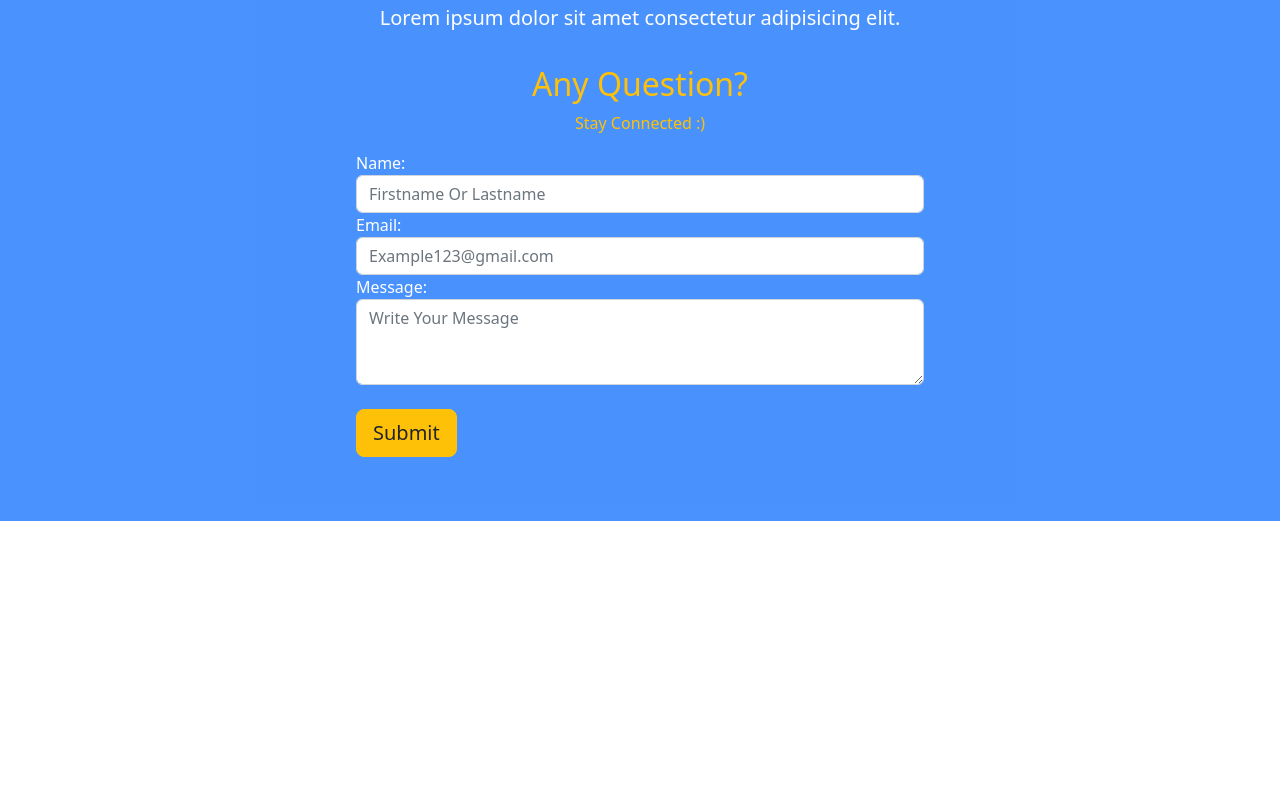
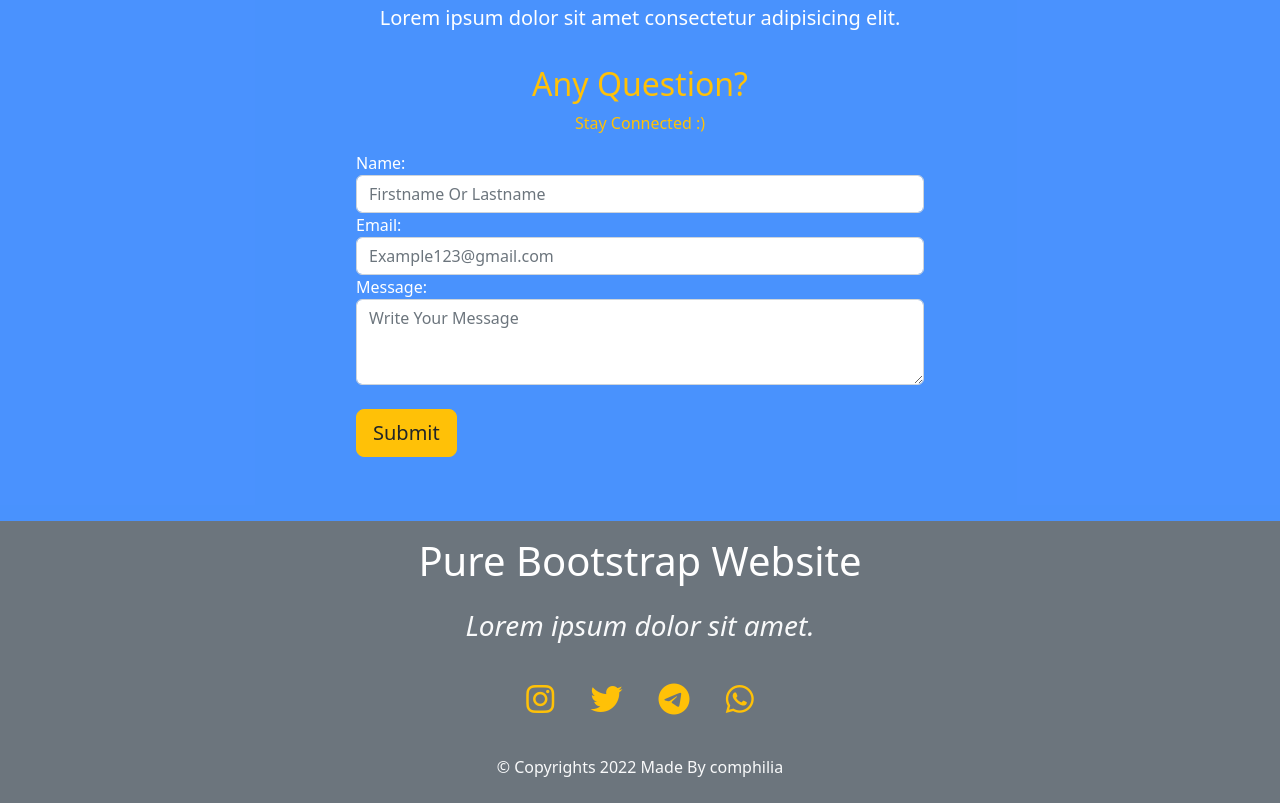
Before and after one commit to Jordano98/frontend-landing-page-and-admin-dashboard-, a plain HTML site: page project-1.html in a window 1280 px wide. Shown: the part 3560-4363 px from the top of the page. Before the commit the page ends 4081 px from the top, so only its background shows below. Drawn offline with Linux system fonts and the light colour scheme.

Commit message:
completion of footer
project is finished

```diff
--- a/project-1.html
+++ b/project-1.html
@@ -310,6 +310,28 @@
 
     <!-- contact part ends -->
 
+    <!-- footer start -->
+
+    <section>
+        <footer class=" bg-secondary">
+            <div class="container">
+                <div class="row">
+                    <div class="col text-center">
+                        <h1 class=" text-white fw-light text-capitalize p-3">pure bootstrap website</h1>
+                        <h3 class=" text-light fst-italic fw-light mb-3">Lorem ipsum dolor sit amet.</h3><br>
+                        <a href="#" class="py-2"><i class="fab fa-instagram fa-2x text-warning mx-3"></i></a>
+                        <a href="#" class="py-2"><i class="fab fa-twitter fa-2x text-warning mx-3"></i></a>
+                        <a href="#" class="py-2"><i class="fab fa-telegram fa-2x text-warning mx-3"></i></a>
+                        <a href="#" class="py-2"><i class="fab fa-whatsapp fa-2x text-warning mx-3 mb-3"></i></a>
+                        <p class=" m-0 py-4 text-light">&copy; Copyrights 2022 Made By comphilia</p>
+                    </div>
+                </div>
+            </div>
+        </footer>
+    </section>
+
+    <!-- footer ends -->
+
     <script src="js/bootstrap.bundle.min.js"></script>
 </body>
 </html>
```
